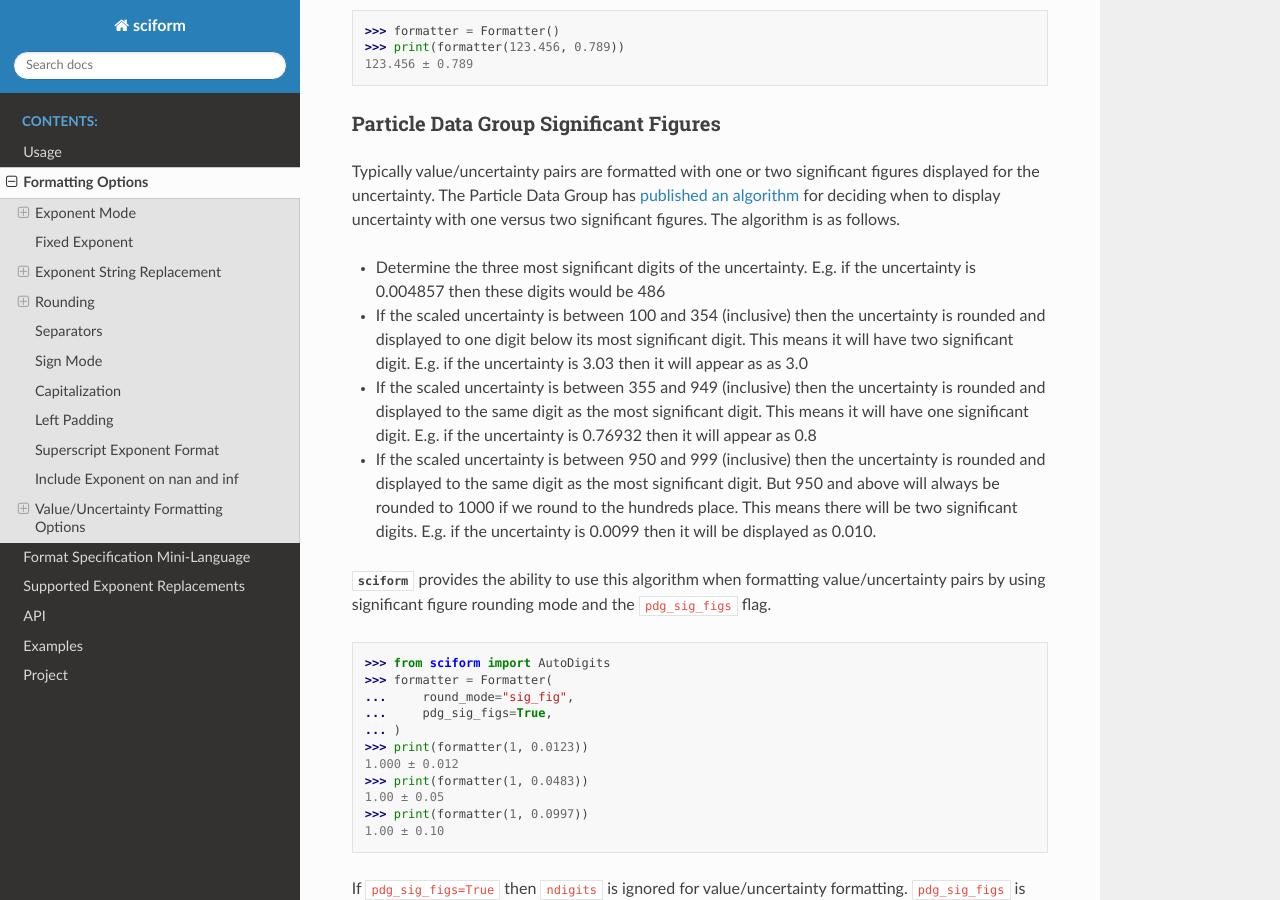
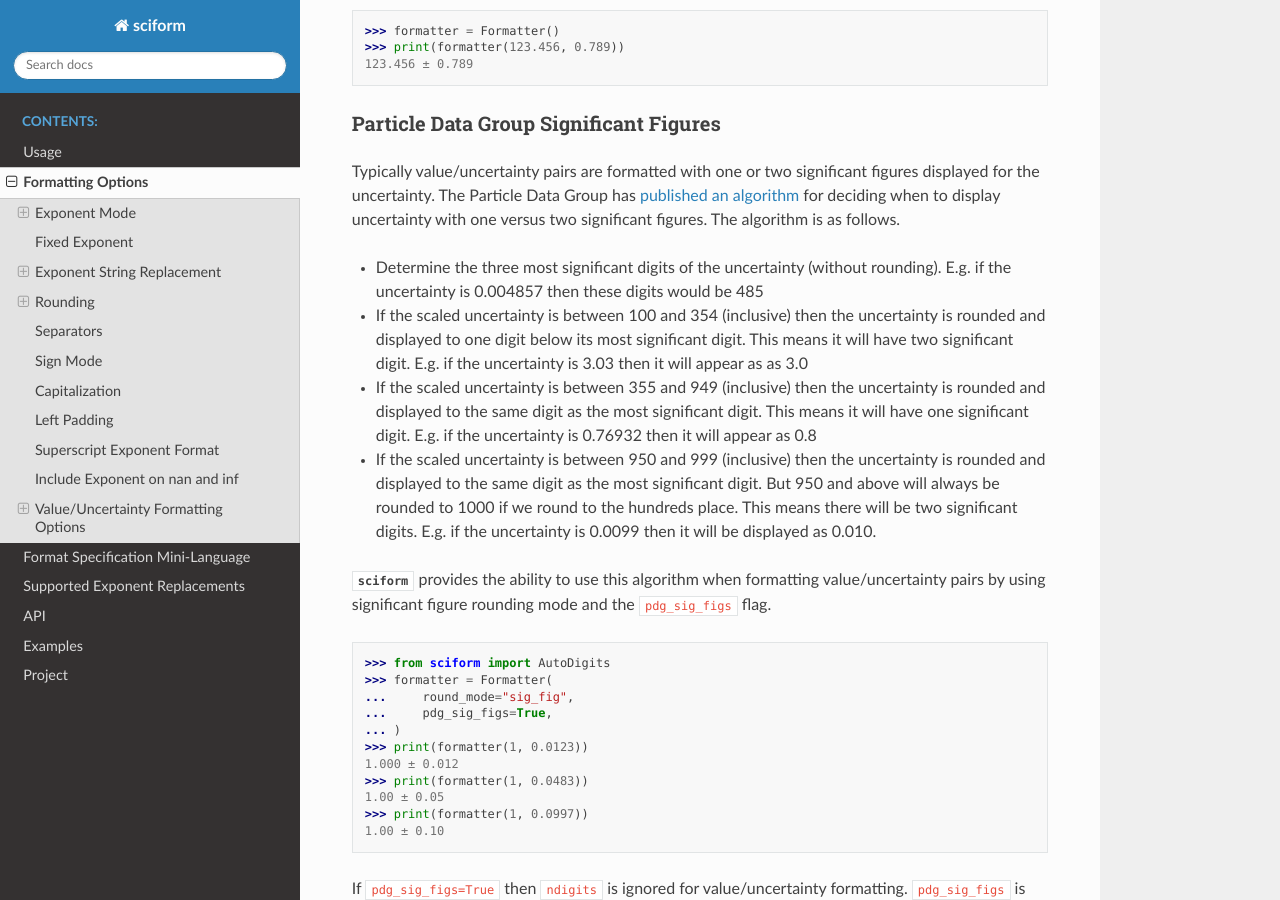
Before and after one commit to jagerber48/sciform, a Sphinx documentation site: the page built from docs/source/options.rst, in a window 1280 px wide and 900 px high, scrolled down 11481 px. Built offline with Sphinx 7.4.7 and the Read the Docs theme 2.0.0, drawn with Linux system fonts in a browser that asks for light colours.

Commit message:
documentation

```diff
--- a/docs/source/options.rst
+++ b/docs/source/options.rst
@@ -672,8 +672,9 @@ for deciding when to
 display uncertainty with one versus two significant figures.
 The algorithm is as follows.
 
-* Determine the three most significant digits of the uncertainty. E.g.
-  if the uncertainty is 0.004857 then these digits would be 486
+* Determine the three most significant digits of the uncertainty
+  (without rounding). E.g. if the uncertainty is 0.004857 then these
+  digits would be 485
 * If the scaled uncertainty is between 100 and 354 (inclusive) then the
   uncertainty is rounded and displayed to one digit below its most
   significant digit.
```
